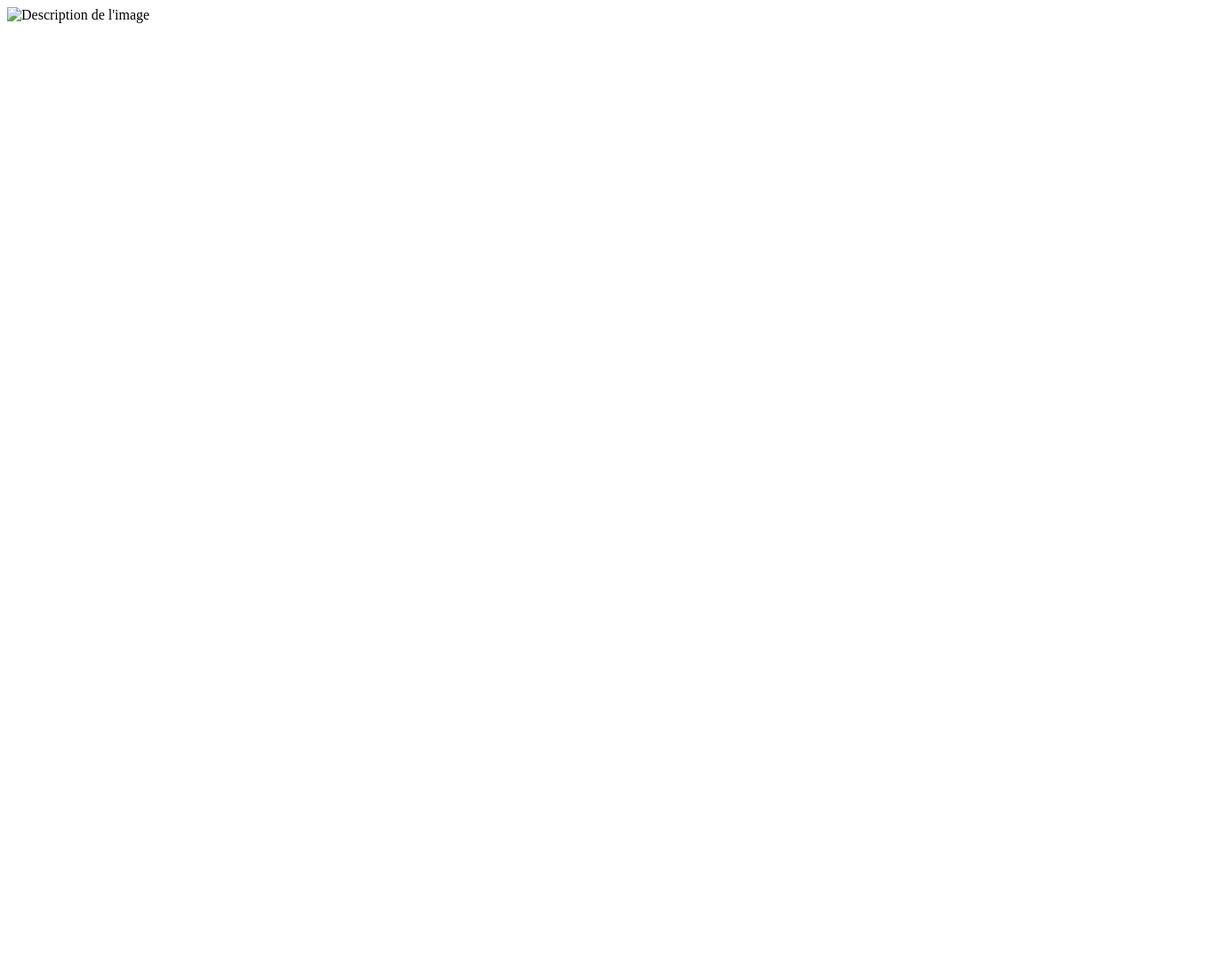
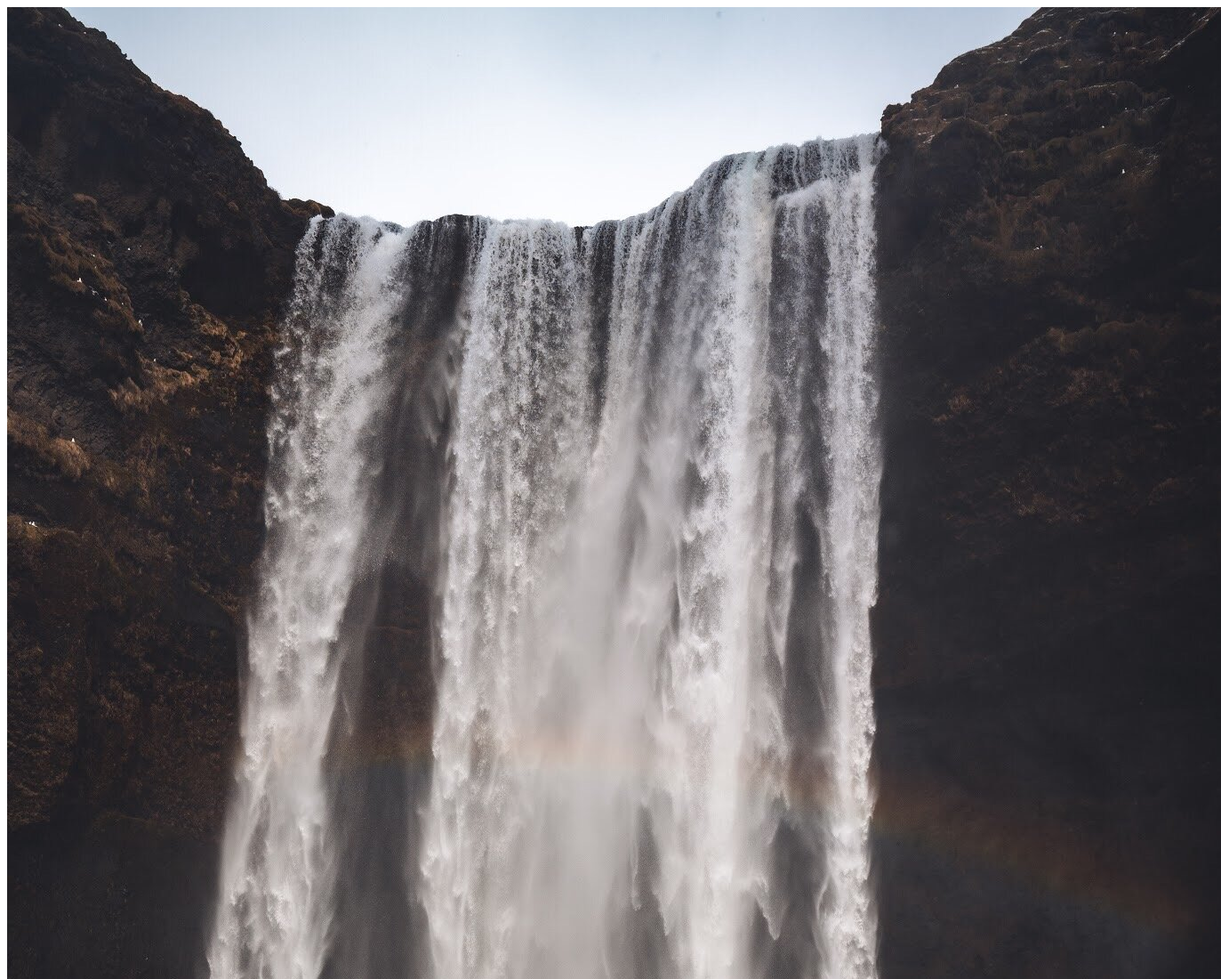
Before and after one commit to ninaESME/ninaesme.github.io, a plain HTML site: page index.html in a window 1280 px wide. Shown: the top 1100 px of the page at 89% size, 1373 px wide, since content can reach past the window. Before the commit the page ends 800 px from the top, so only its background shows below. Drawn offline with Linux system fonts and the light colour scheme.

Commit message:
Update index.html

```diff
--- a/index.html
+++ b/index.html
@@ -4,6 +4,6 @@
     <title>Ma Page avec une Image</title>
 </head>
 <body>
-<img src="A.jpg" alt="Description de l'image">
+<img src="A.jpeg" alt="Description de l'image">
 </body>
 </html>
```
